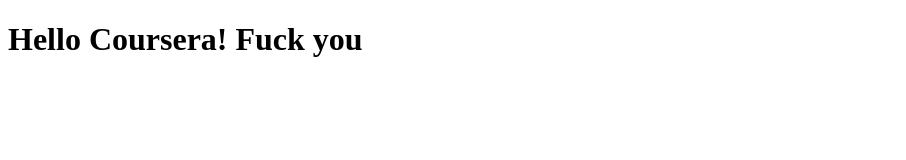
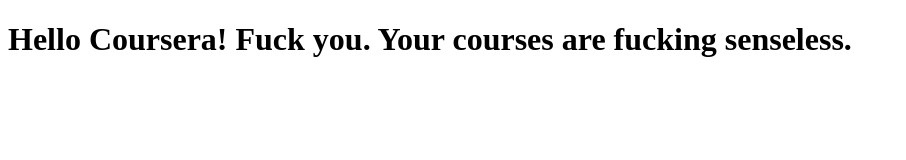
Before and after one commit to solkarim/coursera-test, a plain HTML site: page site/index.html in a window 1280 px wide. Shown: the whole page, without its empty margins (0-906 px from the left). Drawn offline with Linux system fonts and the light colour scheme.

Commit message:
Added some amusing statement about coursera courses.

```diff
--- a/site/index.html
+++ b/site/index.html
@@ -4,6 +4,6 @@
 	<title>Hello Coursera!</title>
 </head>
 <body>
-<h1>Hello Coursera! Fuck you</h1>
+<h1>Hello Coursera! Fuck you. Your courses are fucking senseless.</h1>
 </body>
 </html>
```
